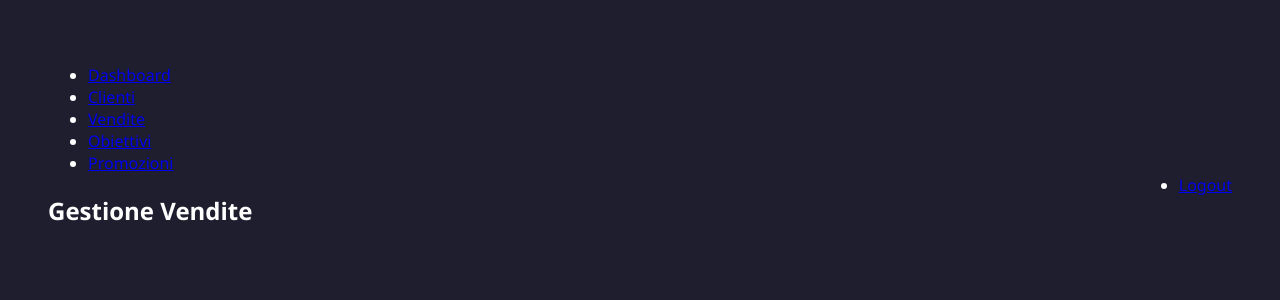
After one commit to cellularnetwork/cellularnetworkmanager, a Flask app: template templates/sales.html in a window 1280 px wide. The commit adds this page. Shown: the top 300 px of the page. Run offline with Flask 3, Linux system fonts and the light colour scheme; the template is opened without the code that fills it, so the values that code supplies are empty.

Commit message:
Add files via upload

```diff
--- a/templates/base.html
+++ b/templates/base.html
@@ -2,12 +2,22 @@
 <html lang="it">
 <head>
     <meta charset="UTF-8">
-    <title>{% block title %}Cellular Network Manager{% endblock %}</title>
+    <title>{% block title %}Dashboard{% endblock %}</title>
     <link rel="stylesheet" href="{{ url_for('static', filename='css/style.css') }}">
 </head>
 <body>
-    <div class="container">
+    <nav>
+        <ul>
+            <li><a href="{{ url_for('dashboard.index') }}">Dashboard</a></li>
+            <li><a href="{{ url_for('dashboard.clients') }}">Clienti</a></li>
+            <li><a href="{{ url_for('dashboard.sales') }}">Vendite</a></li>
+            <li><a href="{{ url_for('dashboard.goals') }}">Obiettivi</a></li>
+            <li><a href="{{ url_for('dashboard.promotions') }}">Promozioni</a></li>
+            <li style="float:right;"><a href="{{ url_for('auth.logout') }}">Logout</a></li>
+        </ul>
+    </nav>
+    <main>
         {% block content %}{% endblock %}
-    </div>
+    </main>
 </body>
 </html>
--- /dev/null
+++ b/templates/clients.html
@@ -0,0 +1 @@
+{% extends 'base.html' %}{% block content %}<h2>Gestione Clienti</h2>{% endblock %}
--- /dev/null
+++ b/templates/goals.html
@@ -0,0 +1 @@
+{% extends 'base.html' %}{% block content %}<h2>Obiettivi</h2>{% endblock %}
--- /dev/null
+++ b/templates/promotions.html
@@ -0,0 +1 @@
+{% extends 'base.html' %}{% block content %}<h2>Promozioni</h2>{% endblock %}
--- /dev/null
+++ b/templates/sales.html
@@ -0,0 +1 @@
+{% extends 'base.html' %}{% block content %}<h2>Gestione Vendite</h2>{% endblock %}
```
Also changed, not shown: templates/dashboard.html (+8 -3 lines), templates/login.html (+17 -12 lines).
